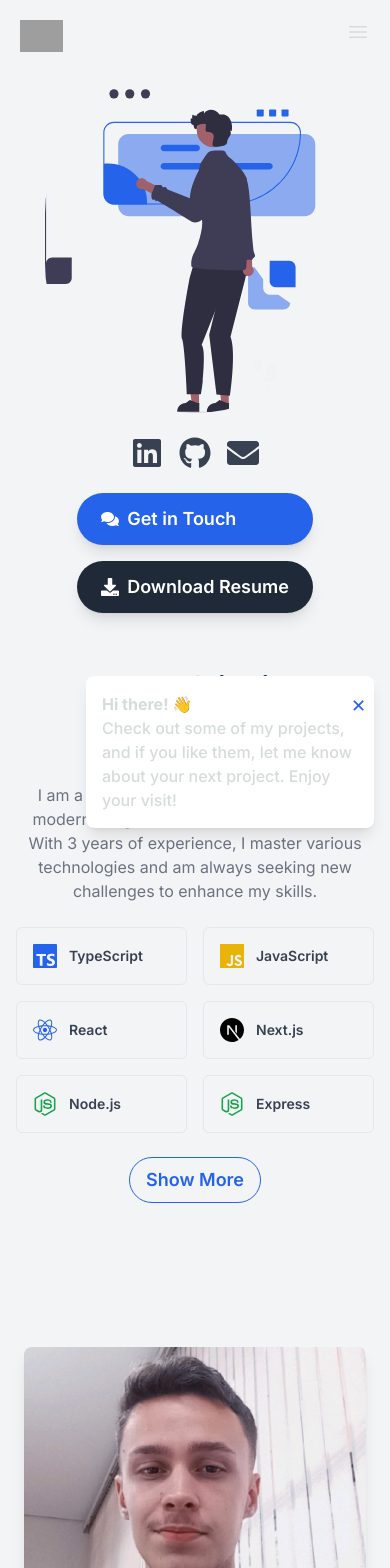
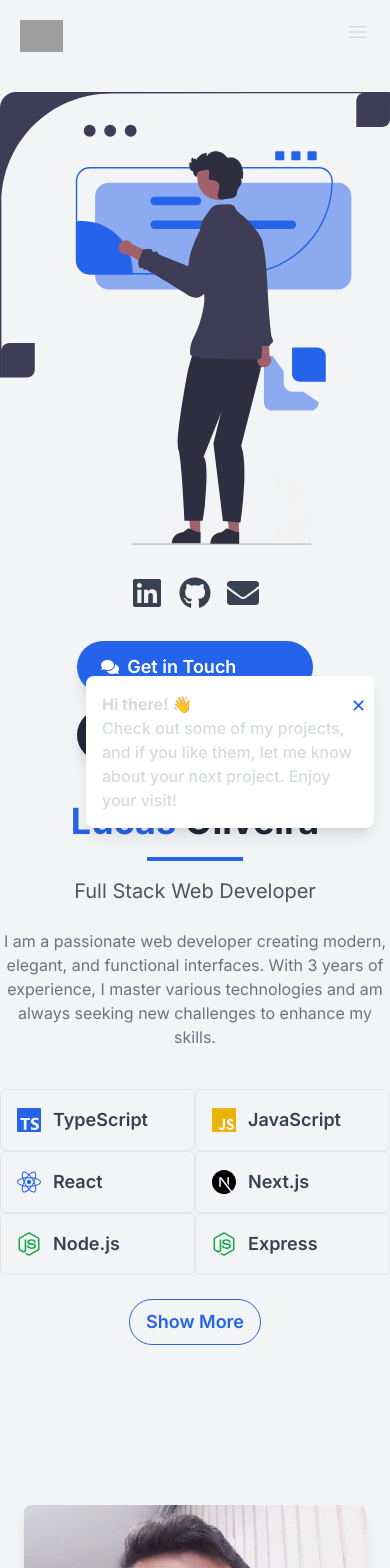
Before and after one commit to LucasNoliveira/portfolio-page, a Next.js app: page / in a window 390 px wide. Shown: the top 1568 px of the page. Built offline with nearby package versions, Linux system fonts and the light colour scheme; grey boxes are pictures that could not be loaded.

Commit message:
hero section responsivity

```diff
--- a/src/app/components/Hero.tsx
+++ b/src/app/components/Hero.tsx
@@ -31,6 +31,7 @@ const allSkills = [
     'TypeScript', 'JavaScript', 'React', 'Next.js', 'Node.js', 'Express', 'Tailwind CSS', 'Docker', 'Kubernetes', 'GraphQL', 'Jest', 'Python', 'Django', 'AWS',
 ];
 
+
 const HeroSection: FC = () => {
     const { translations } = useLanguage();
     const [showAll, setShowAll] = useState(false);
@@ -47,22 +48,20 @@ const HeroSection: FC = () => {
     };
 
     return (
-        <section className="bg-gray-100 py-16 lg:py-20">
-            <div className="container mx-auto flex flex-col lg:flex-row items-center px-4 lg:px-8">
-                {/* Left Side */}
-                <div className="w-full lg:w-1/2 mb-8 lg:mb-0 flex flex-col items-center lg:items-start text-center lg:text-left">
-                    <div className="relative inline-block mb-6">
+        <section className="bg-gray-100 py-20 mt-3">
+            <div className="container mx-auto flex flex-col md:flex-row items-center">
+                <div className="w-full md:w-1/2 mb-10 md:mb-0 flex flex-col items-center border-yellow">
+                    <div className="relative inline-block">
                         <div className="absolute inset-0 bg-gradient-to-r from-pink-500 via-purple-500 to-indigo-500 rounded-full border-2 border-transparent -z-10"></div>
                         <Image
                             src="/img/undraw.svg"
                             alt="Lucas Oliveira"
-                            width={300}
-                            height={300}
-                            className='rounded-full'
-                            sizes="(max-width: 768px) 100vw, 50vw"
+                            width={400}
+                            height={400}
+                            className='mb-2'
                         />
                     </div>
-                    <div className="flex space-x-4 mb-6">
+                    <div className="flex space-x-4 mt-6">
                         <a href="https://www.linkedin.com/in/lucasnevesoliveira" target="_blank" rel="noopener noreferrer" className="text-gray-700 hover:text-blue-700 transition duration-300">
                             <FaLinkedin className="h-8 w-8" />
                         </a>
@@ -73,7 +72,7 @@ const HeroSection: FC = () => {
                             <FaEnvelope className="h-8 w-8" />
                         </a>
                     </div>
-                    <div className="flex flex-col md:flex-row gap-4 mb-6">
+                    <div className="flex flex-col md:flex-row mt-8 gap-4">
                         <a
                             href="#"
                             onClick={handleGetInTouchButtonClick}
@@ -95,29 +94,32 @@ const HeroSection: FC = () => {
                     </div>
                 </div>
 
-                {/* Right Side */}
-                <div className="w-full lg:w-1/2 text-center lg:text-left">
-                    <h1 className="text-3xl sm:text-4xl md:text-5xl lg:text-6xl font-bold text-gray-800 mb-4">
+                <div className="w-full md:w-1/2 text-center md:text-left">
+                    <h1 className="text-4xl md:text-6xl font-bold text-gray-800">
                         <span className="text-blue-600">Lucas</span> Oliveira
                     </h1>
-                    <hr className="my-4 border-t-2 border-blue-600 mx-auto lg:mx-0 w-24" />
-                    <p className="text-lg sm:text-xl md:text-2xl text-gray-600 mb-4">
+                    <hr className="my-4 border-t-4 border-blue-600 mx-auto md:mx-0 w-24" />
+
+                    <p className="text-xl md:text-2xl text-gray-600 mt-4">
                         Full Stack Web Developer
                     </p>
-                    <p className="text-base sm:text-lg md:text-xl lg:text-2xl text-gray-500 mb-6">
+
+                    <p className="max-w-lg text-gray-500 mt-6">
                         {translations.heroDescription}
                     </p>
-                    <div className="grid grid-cols-2 sm:grid-cols-3 md:grid-cols-4 lg:grid-cols-5 gap-4 mb-6">
+
+                    <div className="grid grid-cols-2 md:grid-cols-3 gap-0 mt-10">
                         {displayedSkills.map((skill) => (
                             <div key={skill} className="flex items-center border p-4 rounded-md hover:bg-gray-100 transition duration-300">
                                 <div className="mr-3">
                                     {skillIcons[skill as SkillIconKeys]}
                                 </div>
-                                <p className="text-sm sm:text-base font-semibold text-gray-700">{skill}</p>
+                                <p className="text-lg font-semibold text-gray-700">{skill}</p>
                             </div>
                         ))}
                     </div>
-                    <div className="text-center">
+
+                    <div className="mt-6 text-center">
                         <button
                             onClick={() => setShowAll(!showAll)}
                             className="bg-transparent border border-blue-600 text-blue-600 hover:bg-blue-600 hover:text-white transition duration-300 px-4 py-2 rounded-full text-lg font-semibold"
```
